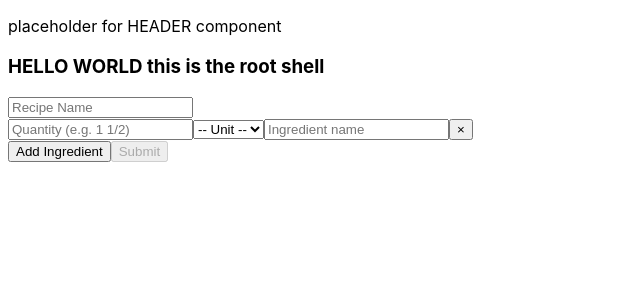
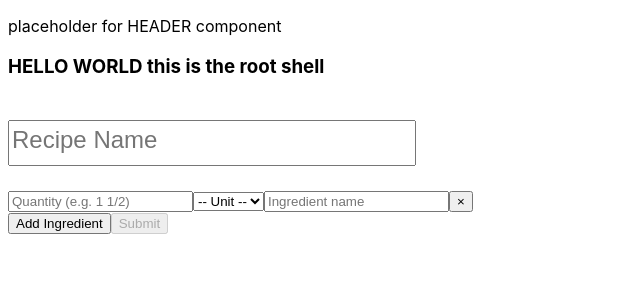
Before and after one commit to jisung594/bakers-logbook, an Angular app: page / in a window 1280 px wide. Shown: the top 300 px of the page, without its empty margins (0-640 px from the left). Built offline with nearby package versions, Linux system fonts and the light colour scheme.

Commit message:
Updates id

```diff
--- a/src/app/recipe-form/recipe-form.html
+++ b/src/app/recipe-form/recipe-form.html
@@ -1,7 +1,7 @@
 <form [formGroup]="recipeForm" (ngSubmit)="onSubmit()">
     <input
         type="text"
-        id="name"
+        id="recipe-name"
         formControlName="name"
         placeholder="Recipe Name"
     />
```
